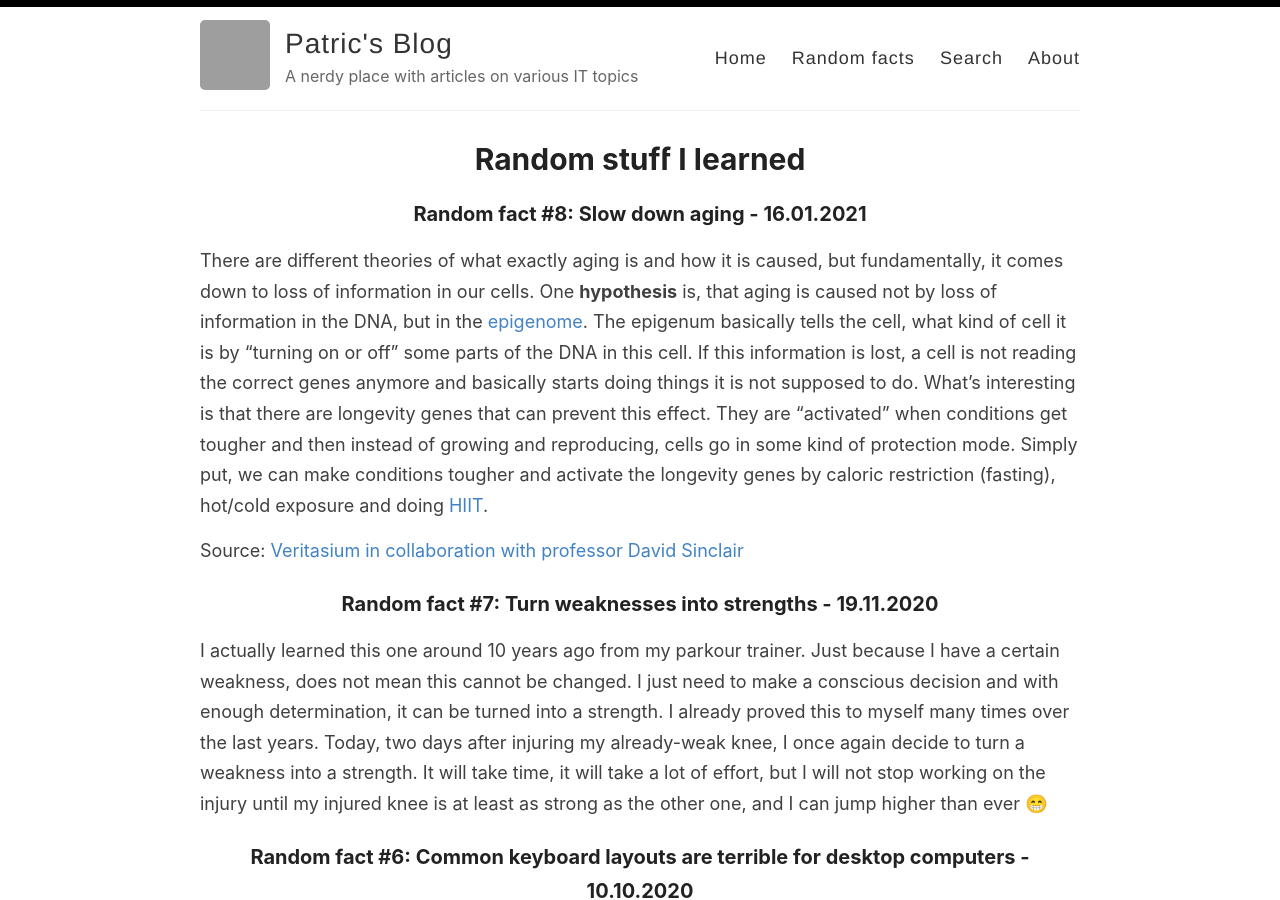
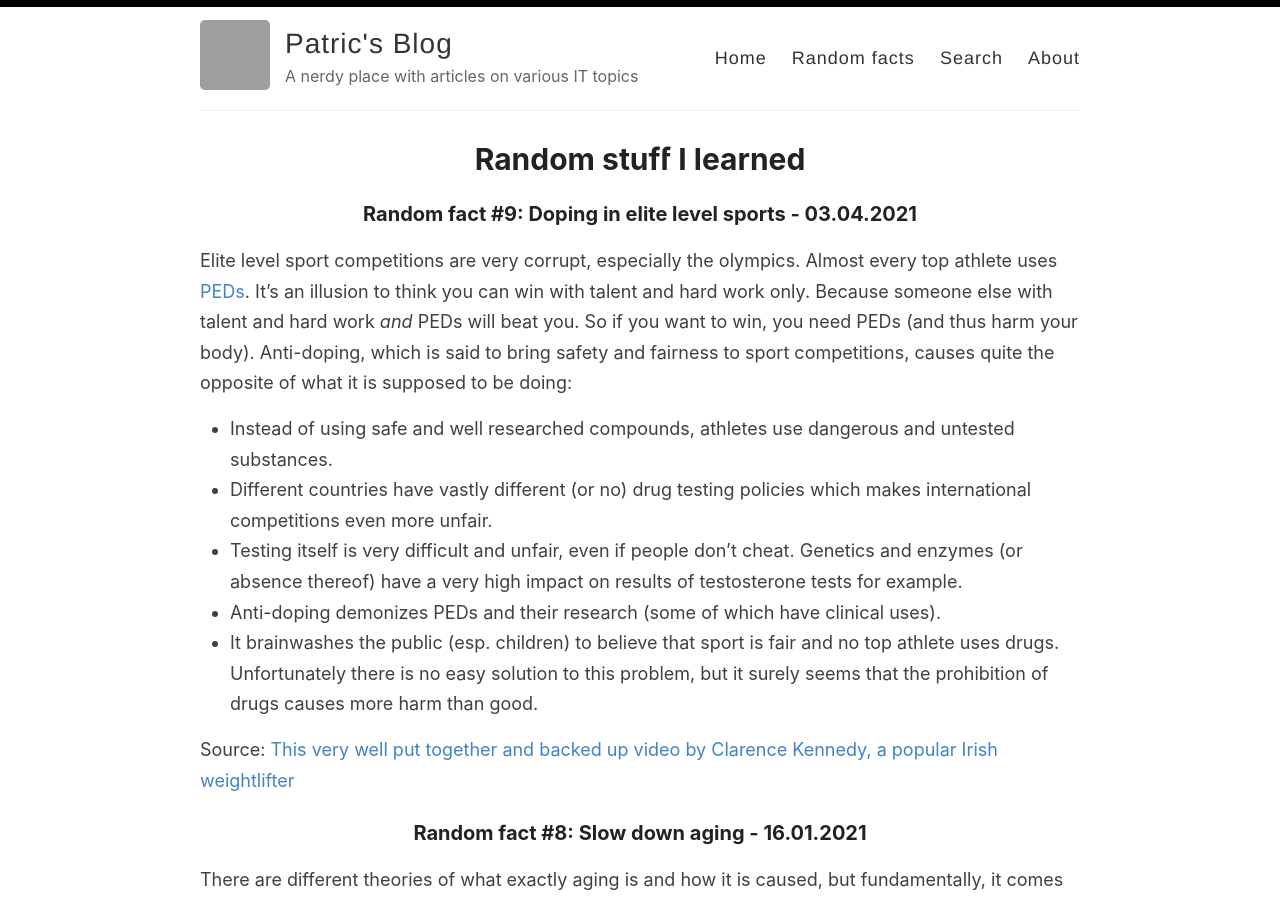
Before and after one commit to patricsteiner/patricsteiner.github.io, a Jekyll site: the page built from _pages/randomfacts.md, in a window 1280 px wide and 900 px high. Built offline with Jekyll 4.4.1, drawn with Linux system fonts in a browser that asks for light colours; grey boxes are pictures that could not be loaded.

Commit message:
random fact 9: anti-doping

```diff
--- a/_pages/randomfacts.md
+++ b/_pages/randomfacts.md
@@ -3,6 +3,19 @@ layout: page
 title: Random stuff I learned
 permalink: /randomfacts/
 ---
+
+### Random fact #9: Doping in elite level sports - 03.04.2021
+Elite level sport competitions are very corrupt, especially the olympics. Almost every top athlete uses [PEDs](https://en.wikipedia.org/wiki/Performance-enhancing_substance).
+It's an illusion to think you can win with talent and hard work only. Because someone else with talent and hard work _and_ PEDs will beat you. So if you want to win, you need PEDs (and thus harm your body).
+Anti-doping, which is said to bring safety and fairness to sport competitions, causes quite the opposite of what it is supposed to be doing:
+- Instead of using safe and well researched compounds, athletes use dangerous and untested substances.
+- Different countries have vastly different (or no) drug testing policies which makes international competitions even more unfair.
+- Testing itself is very difficult and unfair, even if people don't cheat. Genetics and enzymes (or absence thereof) have a very high impact on results of testosterone tests for example.
+- Anti-doping demonizes PEDs and their research (some of which have clinical uses).
+- It brainwashes the public (esp. children) to believe that sport is fair and no top athlete uses drugs.
+Unfortunately there is no easy solution to this problem, but it surely seems that the prohibition of drugs causes more harm than good.
+
+Source: [This very well put together and backed up video by Clarence Kennedy, a popular Irish weightlifter](https://www.youtube.com/watch?v=HQLweuRSD9M)
 
 ### Random fact #8: Slow down aging - 16.01.2021
 There are different theories of what exactly aging is and how it is caused, but fundamentally, it comes down to loss of information in our cells.
```
Also changed, not shown: _posts/2021-01-31-argumente-gegen-whatsapp.md (+1 -1 lines).
